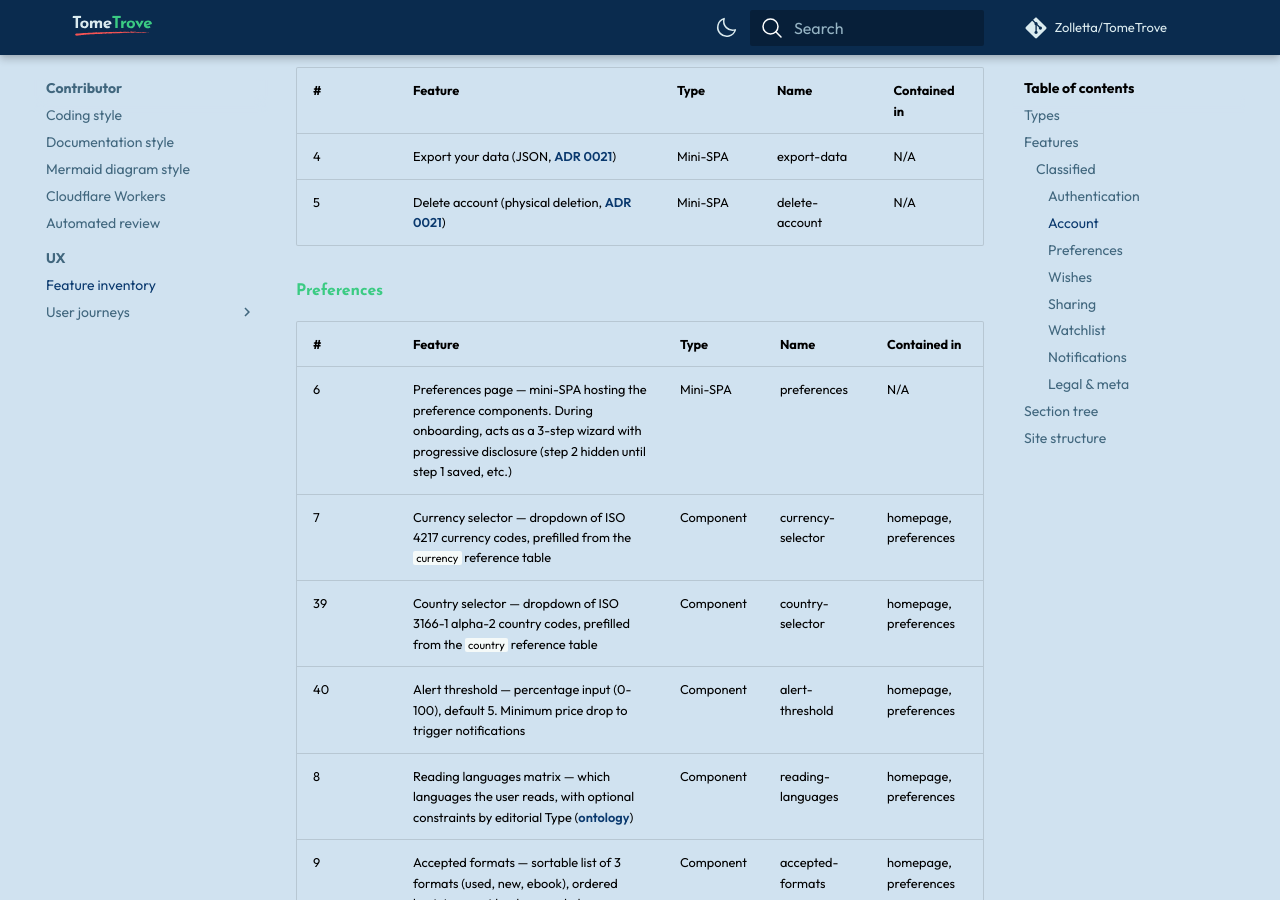
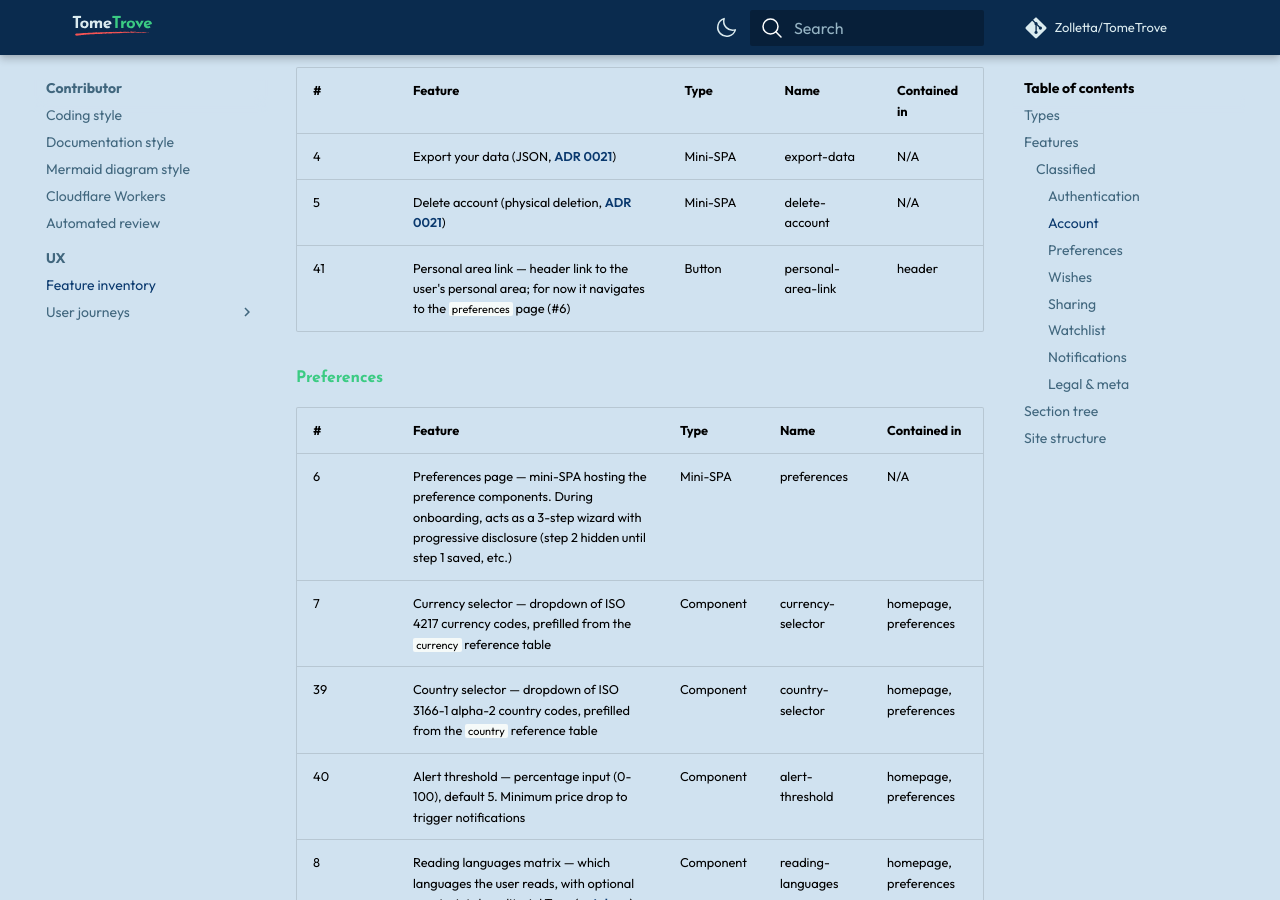
Before and after one commit to Zolletta/TomeTrove, an MkDocs documentation site: the page built from docs/contributor/ux/features.md, in a window 1280 px wide and 900 px high, scrolled down 1656 px. Built offline with MkDocs 1.6.1 and Material for MkDocs 9.7.7, drawn with Linux system fonts in a browser that asks for light colours; comment, search, counter and statistics services are not loaded; some of the changed text lies outside the part shown.

Commit message:
Add personal-area link to header (docs + feature inventory) and log Figma additions
Co-Authored-By: zolletta <veronica.bolognesi@pm.me>

```diff
--- a/docs/contributor/ux/features.md
+++ b/docs/contributor/ux/features.md
@@ -40,6 +40,7 @@ Features grouped by subject, then by type.
 |---|-------------------------------------------------------------------------------------------------------|----------|----------------|--------------|
 | 4 | Export your data (JSON, [ADR 0021](../../explanation/adr/0021-data-erasure-and-export.md))            | Mini-SPA | export-data    | N/A          |
 | 5 | Delete account (physical deletion, [ADR 0021](../../explanation/adr/0021-data-erasure-and-export.md)) | Mini-SPA | delete-account | N/A          |
+| 41 | Personal area link — header link to the user's personal area; for now it navigates to the `preferences` page (#6) | Button   | personal-area-link | header   |
 
 #### Preferences
 
@@ -102,7 +103,7 @@ Features grouped by subject, then by type.
 | 32 | Homepage — login/landing when unauthenticated; dashboard when authenticated. Aggregates summary components: recent wishes, watchlist overview, 3 most recent sharable lists, latest alerts. Click-through to dedicated pages for the full view. | Mini-SPA | homepage     | N/A          |
 | 33 | Privacy (view privacy policy, [PRIVACY](https://github.com/Zolletta/TomeTrove/blob/main/PRIVACY.md))                                                                                                                                            | Mini-SPA | privacy      | N/A          |
 | 34 | License (view license, [LICENSE](https://github.com/Zolletta/TomeTrove/blob/main/LICENSE))                                                                                                                                                      | Mini-SPA | license      | N/A          |
-| 2  | Header — global widget present on every authenticated page; hosts `logout`, `theme-toggle`, `notifications`, `search-wishes`                                                                                                                    | Widget   | header       | \<all\>      |
+| 2  | Header — global widget present on every authenticated page; hosts `logout`, `theme-toggle`, `notifications`, `search-wishes`, `personal-area-link`                                                                                             | Widget   | header       | \<all\>      |
 | 36 | Footer — global widget present on every page; hosts links to `privacy` and `license`                                                                                                                                                            | Widget   | footer       | \<all\>      |
 | 37 | Link to privacy page                                                                                                                                                                                                                            | Button   | privacy-link | footer       |
 | 38 | Link to license page                                                                                                                                                                                                                            | Button   | license-link | footer       |
@@ -128,6 +129,7 @@ graph LR
     root --> Account[Account]
     Account --> export[export-data<br/>Mini-SPA]
     Account --> del[delete-account<br/>Mini-SPA]
+    Account --> palink[personal-area-link<br/>Button]
 
     root --> Prefs[Preferences]
     Prefs --> prefpage[preferences<br/>Mini-SPA]
@@ -228,6 +230,7 @@ graph TD
     header --> theme[theme-toggle]
     header --> searchw[search-wishes]
     header --> notiflist[notifications]
+    header --> palink[personal-area-link]
 
     %% Footer contents
     footer --> privlink[privacy-link]
@@ -278,6 +281,9 @@ graph TD
     %% on-demand-fetch navigates to wish-detail
     ondemand -.->|navigates to| wishd
 
+    %% personal-area-link navigates to preferences (for now)
+    palink -.->|navigates to| prefpage
+
     classDef auth stroke:#e6194b,stroke-width:2px,fill:none
     classDef account stroke:#3cb44b,stroke-width:2px,fill:none
     classDef prefs stroke:#ffe119,stroke-width:2px,fill:none
```
Also changed, not shown: other parts of docs/contributor/ux/features.md (+2 -2 lines), docs/reference/icons.md (+1 -0 lines), todo.md (+2 -0 lines).
